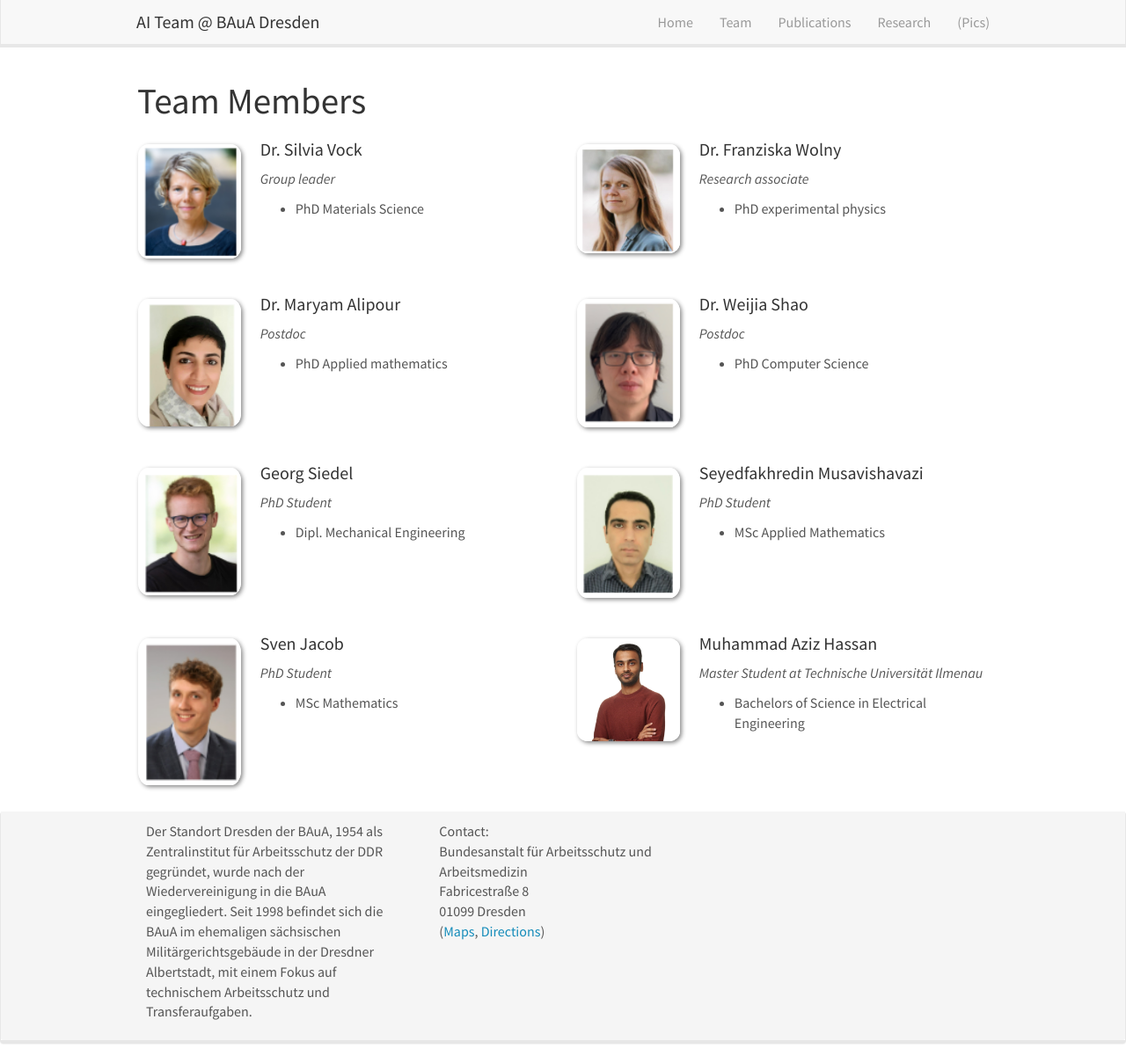
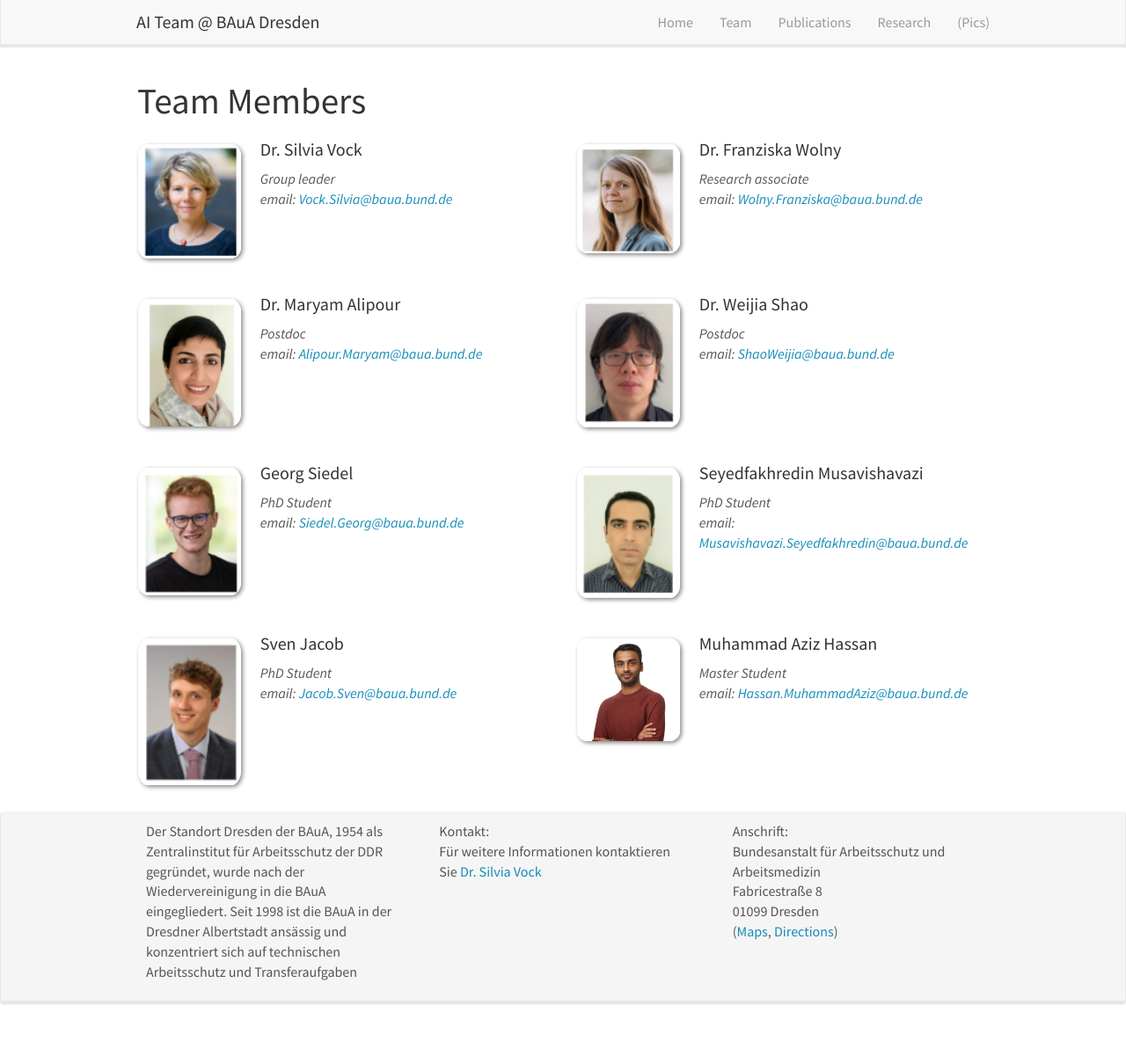
Before and after one commit to aidresden/aidresden.github.io, a Jekyll site: the page built from _pages/team.md, in a window 1280 px wide and 1209 px high. Shown: the whole window at 88% size. Built offline with Jekyll 4.4.1, drawn with Linux system fonts in a browser that asks for light colours; nearby versions of some CDN libraries.

Commit message:
update
update

```diff
--- a/_data/news.yml
+++ /dev/null
@@ -1,2 +0,0 @@
-- date: 22. February 2024
-  headline: Our shot noise paper is an [Editors' Suggestion in PRL](https://journals.aps.org/prl/abstract/10.1103/PhysRevLett.132.076001)!  ![image](/images/newspic/ShotnoiseEditor.png){:class="img-responsive"}
--- /dev/null
+++ b/_data/recent_publications.yml
@@ -0,0 +1,2 @@
+- date: 22. February 2024
+  headline: Our shot noise paper is an [Editors' Suggestion in PRL](https://journals.aps.org/prl/abstract/10.1103/PhysRevLett.132.076001)!  ![image](/assets/Pub_image/recent_publications/ShotnoiseEditor.png){:class="img-responsive"}
--- a/_data/team_members.yml
+++ b/_data/team_members.yml
@@ -50,7 +50,7 @@
 
 - name: Muhammad Aziz Hassan
   photo: HassanMuhammadAziz.png
-  info: Master Student at Technische Universität Ilmenau
+  info: Master Student
   email: Hassan.MuhammadAziz@baua.bund.de
   number_educ: 1
   education1: Bachelors of Science in Electrical Engineering
--- a/_includes/footer.html
+++ b/_includes/footer.html
@@ -3,23 +3,24 @@
 	<div class="container-fluid">
 	  <div class="row">
 		<div class="col-sm-4">
-
-		  <p>Der Standort Dresden der BAuA, 1954 als Zentralinstitut für Arbeitsschutz der DDR gegründet, wurde nach der Wiedervereinigung in die BAuA eingegliedert. Seit 1998 befindet sich die BAuA im ehemaligen sächsischen Militärgerichtsgebäude in der Dresdner Albertstadt, mit einem Fokus auf technischem Arbeitsschutz und Transferaufgaben.</p>
+		  <p>Der Standort Dresden der BAuA, 1954 als Zentralinstitut für Arbeitsschutz der DDR gegründet, wurde nach der Wiedervereinigung in die BAuA eingegliedert. Seit 1998 ist die BAuA in der Dresdner Albertstadt ansässig und konzentriert sich auf technischen Arbeitsschutz und Transferaufgaben</p>
 
 
 		   <p>  </p><p>
 
 
 		</div>
-		<!-- <div class="col-sm-4">
-		  Funding:<br />
-      - StG and CoG from the <a href="https://erc.europa.eu">ERC</a><br />
+		<div class="col-sm-4">
+		  Kontakt:<br />
+		  Für weitere Informationen kontaktieren Sie <a href="mailto:Vock.Silvia@baua.bund.de">Dr. Silvia Vock</a><br />
+		</div>
+	 <!-- - StG and CoG from the <a href="https://erc.europa.eu">ERC</a><br />
 		  - <a href="http://www.nwo.nl/en/research-and-results/programmes/Talent+Scheme">Vidi </a> and <a href='https://www.fom.nl/en/news/press-releases/2016/11/18/28634/'>Projectruimte</a> grants from <a href="http://www.nwo.nl">NWO</a> <br />
 		  - <a href="https://www.universiteitleiden.nl/en/research/research-projects/science/frontiers-of-nanoscience-nanofront">Frontier of Nanosciences</a>, a gravity program from <a href="http://www.nwo.nl">NWO</a>
 		</div> -->
 
 		<div class="col-sm-4">
-		  Contact:<br />
+		  Anschrift:<br />
 		  Bundesanstalt für Arbeitsschutz und Arbeitsmedizin<br />
 		  Fabricestraße 8<br />
 		  01099 Dresden<br />
--- a/_includes/news.html
+++ b/_includes/news.html
@@ -2,10 +2,10 @@
 <div class="well">
 <h4>Recent Publications</h4>
 
-{% for article in site.data.news limit:9 %}
+{% for article in site.data.recent_publications limit:9 %}
 <p>{{ article.date }}<br>{{ article.headline | markdownify}}</p>
 {% endfor %}
 
-<h4><a href="{{ site.url }}{{ site.baseurl }}/allnews.html">... see all Recent Publications</a></h4>
+<h4><a href="{{ site.url }}{{ site.baseurl }}/recent_publications.html">... see all Recent Publications</a></h4>
 
     </div>
--- a/_pages/team.md
+++ b/_pages/team.md
@@ -18,41 +18,40 @@ permalink: /team/
 {% endif %}
 
 <div class="col-sm-6 clearfix">
-  <img src="{{ site.url }}{{ site.baseurl }}/images/teampic/{{ member.photo }}" class="img-responsive" width="25%" style="float: left" />
+  <img src="{{ site.url }}{{ site.baseurl }}/assets/teampic/{{ member.photo }}" class="img-responsive" width="25%" style="float: left" />
   <h4>{{ member.name }}</h4>
-  <i>{{ member.info }} <!--<br>email: <{{ member.email }}></i> -->
+  <i>{{ member.info }} <br>email: <{{ member.email }}></i>
   <ul style="overflow: hidden">
-
+<!--
   {% if member.number_educ == 1 %}
   <li> {{ member.education1 }} </li>
-  {% endif %}
-
+  {% endif %}  -->
+<!--
   {% if member.number_educ == 2 %}
   <li> {{ member.education1 | markdownify}} </li>
   <li> {{ member.education2 | markdownify}} </li>
-  {% endif %}
-
+  {% endif %}-->
+<!--
   {% if member.number_educ == 3 %}
   <li> {{ member.education1 }} </li>
   <li> {{ member.education2 }} </li>
   <li> {{ member.education3 }} </li>
-  {% endif %}
-
+  {% endif %}-->
+<!--
   {% if member.number_educ == 4 %}
   <li> {{ member.education1 }} </li>
   <li> {{ member.education2 }} </li>
   <li> {{ member.education3 }} </li>
   <li> {{ member.education4 }} </li>
-  {% endif %}
-
+  {% endif %}-->
+<!--
   {% if member.number_educ == 5 %}
   <li> {{ member.education1 }} </li>
   <li> {{ member.education2 }} </li>
   <li> {{ member.education3 }} </li>
   <li> {{ member.education4 }} </li>
   <li> {{ member.education5 }} </li>
-  {% endif %}
-
+  {% endif %} -->
   </ul>
 </div>
 
```
Also changed, not shown: _pages/recent_publications.md (renamed from _pages/allnews.md, +2 -2 lines), assets/Pub_image/recent_publications/ShotnoiseEditor.png (renamed from images/newspic/ShotnoiseEditor.png), assets/teampic/AlipourMaryam.png (renamed from images/teampic/AlipourMaryam.png), assets/teampic/HassanMuhammadAziz.png (renamed from images/teampic/HassanMuhammadAziz.png), assets/teampic/JacobSven.png (renamed from images/teampic/JacobSven.png), assets/teampic/MusavishavaziSeyedfakhredin.png (renamed from images/teampic/MusavishavaziSeyedfakhredin.png), assets/teampic/ShaoWeijia.png (renamed from images/teampic/ShaoWeijia.png), assets/teampic/SiedelGeorg.png (renamed from images/teampic/SiedelGeorg.png), assets/teampic/SilviaVock.png (renamed from images/teampic/SilviaVock.png), assets/teampic/WolnyFranziska.png (renamed from images/teampic/WolnyFranziska.png), 2 other files.
